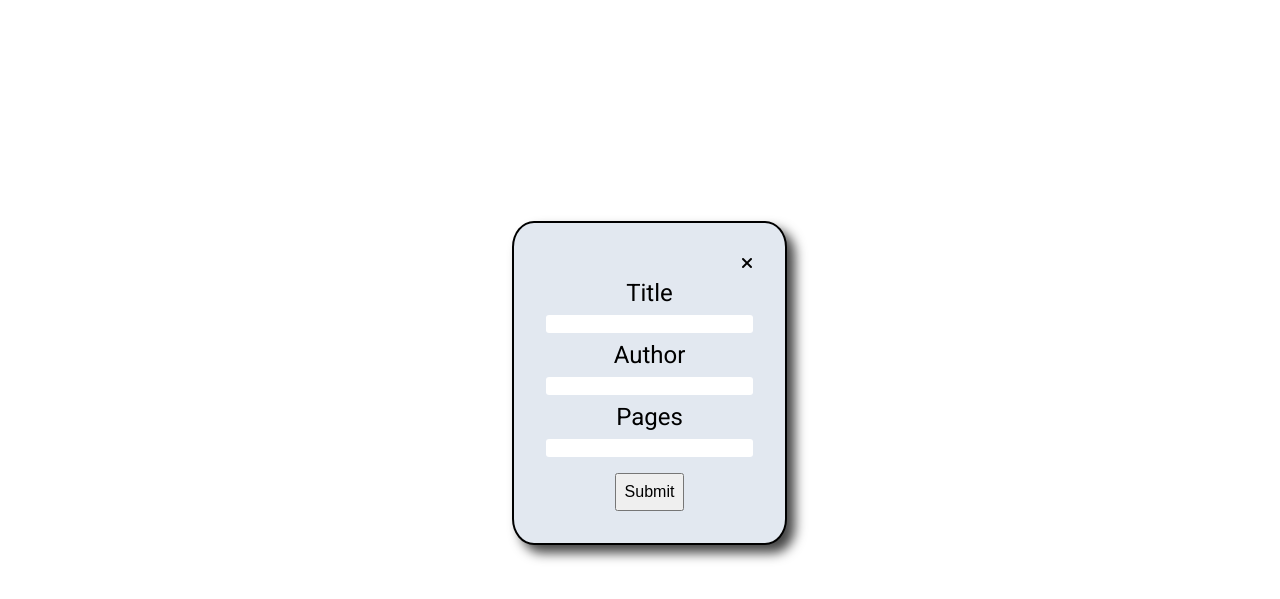
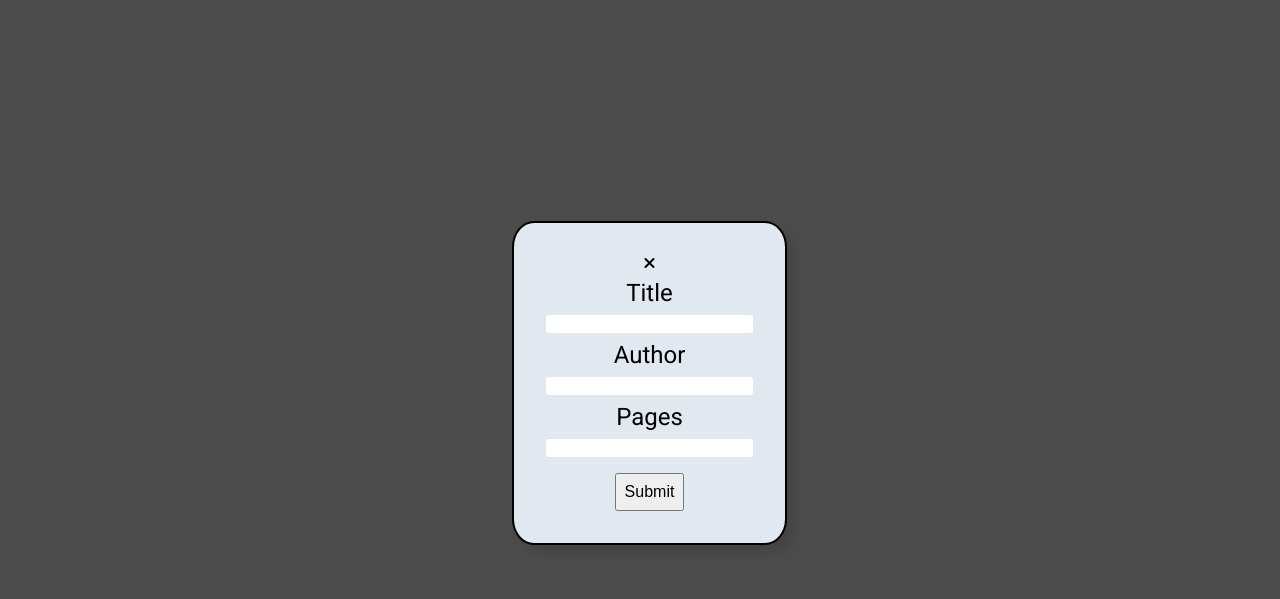
Before and after one commit to MrDustinMiller/Library, a website: page index.html in a window 1280 px wide. Both pictures are taken after a click on the icon 1253 px from the left and 28 px from the top of the page. Shown: the part 99-698 px from the top of the page. Drawn offline with Linux system fonts and the light colour scheme; a web font is replaced by a local one.

Commit message:
made modal opaque, deleted modal X marker

```diff
--- a/styles/style.css
+++ b/styles/style.css
@@ -33,7 +33,7 @@ body {
     visibility: hidden;
     height: 92vh;
     width: 100vw;
-    background-color: var(--primary-color)
+    background-color: rgba(0, 0, 0, 0.7)
 }
 
 label {
@@ -68,14 +68,14 @@ label {
            box-shadow: 8px 8px 12px var(--accent-color);
 }
 
-.new-book-form i {
+/* .new-book-form i {
     display: -ms-grid;
     display: grid;
     -ms-grid-row-align: end;
     -ms-grid-column-align: end;
     place-self: end;
     cursor: pointer;
-}
+} */
 
 .book-card-section {
     z-index: -2;
@@ -158,7 +158,7 @@ p {
     cursor: pointer;
     -webkit-transition: 0.2s all;
     -o-transition: 0.2s all;
-    transition: 0.2s all;
+    transition: 0.15s all;
 }
 
 .fa-plus:active {
```
